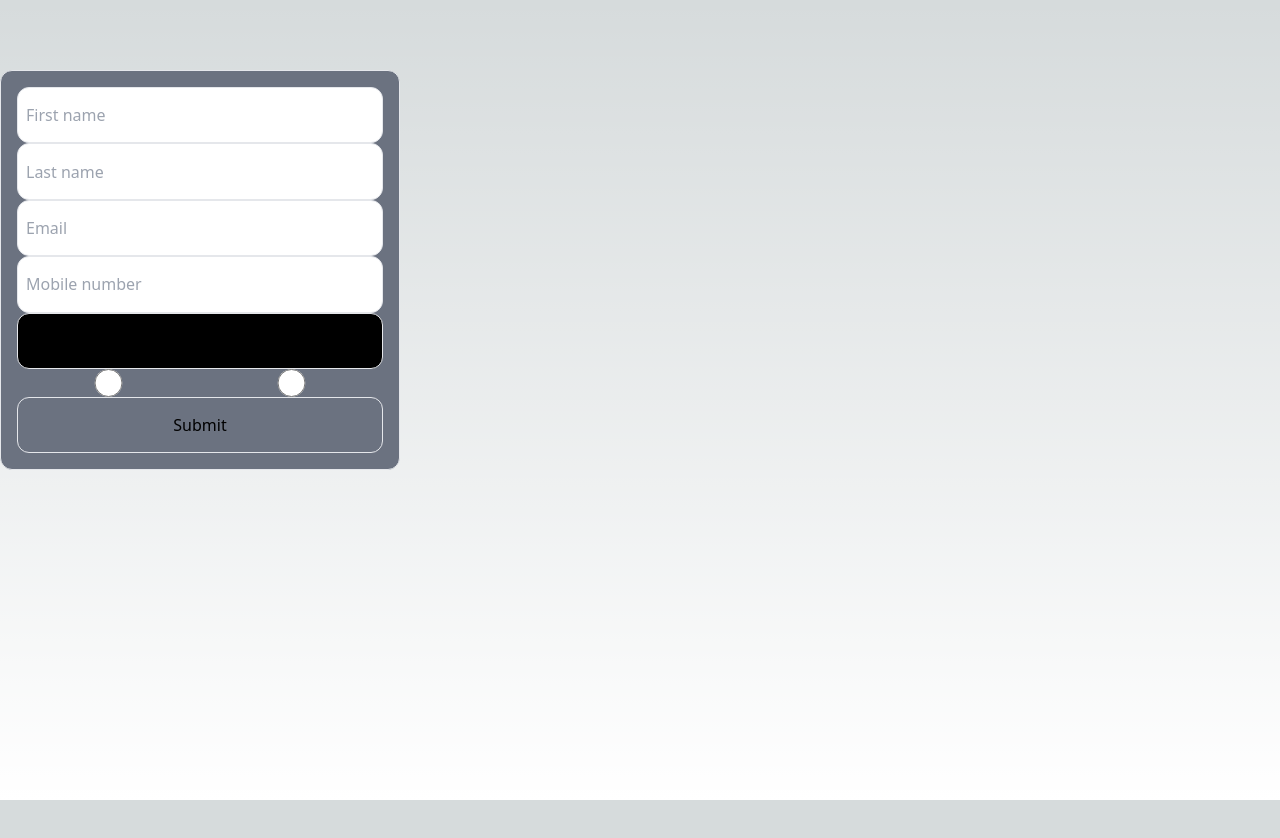
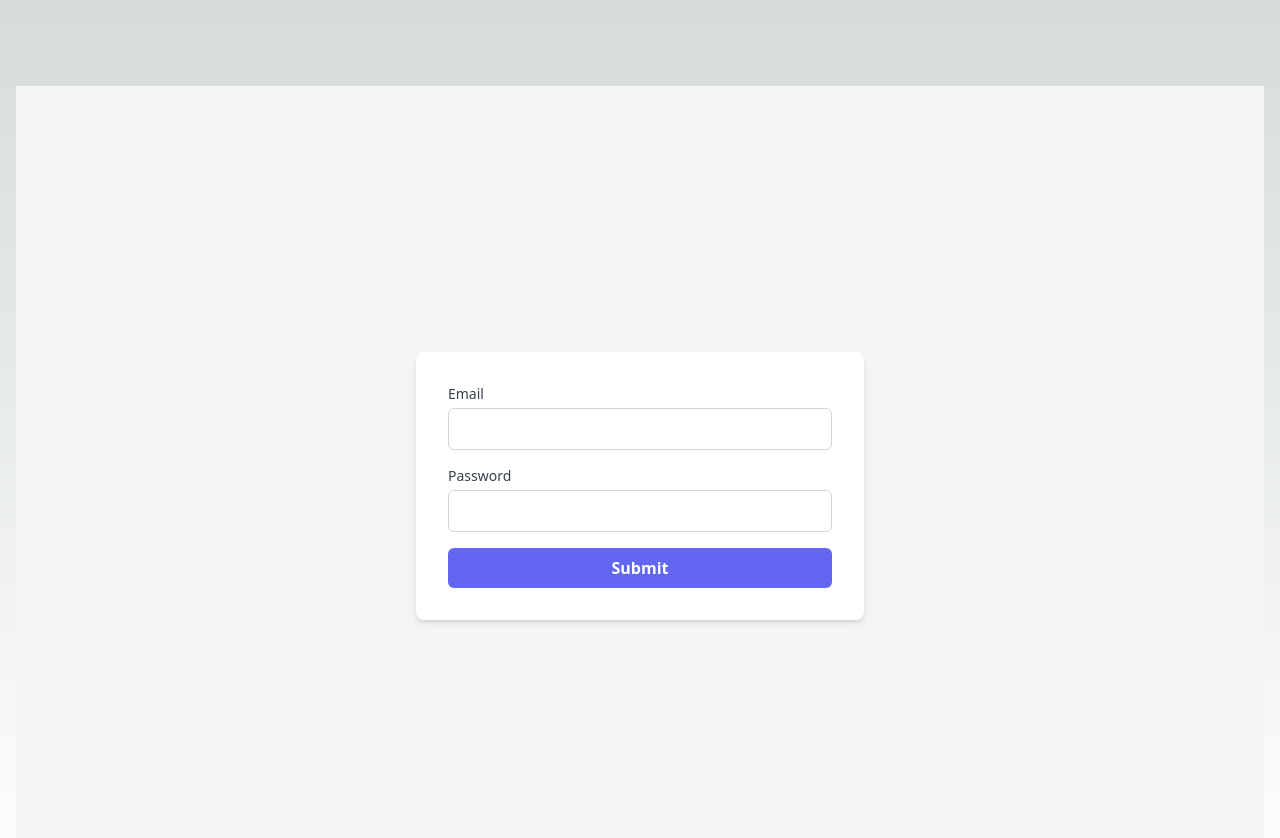
Before and after one commit to devdaogroup/mazda-app, a Next.js app: page /form in a window 1280 px wide. Shown: the top 838 px of the page. Before the commit the page ends 800 px from the top, so only its background shows below. Built offline with nearby package versions, Linux system fonts and the light colour scheme.

Commit message:
optimize dynamic form generator

```diff
--- a/src/components/extras/DynamicInput.tsx
+++ b/src/components/extras/DynamicInput.tsx
@@ -1,98 +1,73 @@
-import React from 'react';
-import {Controller, useForm} from 'react-hook-form';
-import * as yup from 'yup';
-import {yupResolver} from '@hookform/resolvers/yup';
-import {DynamicInputProps} from "@/types/FormTypes";
+import { Controller, useForm } from "react-hook-form";
 
+export type Field = {
+  name: string;
+  label: string;
+  type: string;
+  validationRule: Record<string, string | Record<string, string>>;
+  isRequired: boolean;
+};
 
+type FormFields = Field[];
 
-const DynamicInput: React.FC<DynamicInputProps> = ({inputProps, onSubmitCallback}) => {
-    const validationSchema = yup.object().shape(
-        inputProps.reduce((schema, field) => {
-            if (field.validation) {
-                schema[field.name] = field.validation;
-            } else {
-                schema[field.name] = yup
-                    .string()
-                    .matches(field.regex || /(?:)/, field.regexErrorMessage || 'Invalid input')
-                    .required(field.requiredErrorMessage || 'This field is required');
-            }
-            return schema;
-        }, {})
-    );
+type FormData = Record<string, string>;
 
-    const {control, handleSubmit, register, formState: {errors}} = useForm({
-        resolver: yupResolver(validationSchema),
-    });
+export default function App({ control, handleSubmit, fields }: any) {
+  const {
+    formState: { errors },
+  } = useForm();
 
-    const onSubmit = (data: Record<string, any>) => {
-        onSubmitCallback(data);
+  const onSubmit = (data: FormData) => {
+    console.log(data);
   };
 
   return (
-        <form onSubmit={handleSubmit(onSubmit)}>
-            {inputProps.map((input, index) => (
-                <div key={index}>
-                    <label>{input.label}</label>
-                    {input.type === 'dropdown' ? (
+    <div className="min-h-screen flex items-center justify-center bg-gray-100">
+      <form
+        onSubmit={handleSubmit(onSubmit)}
+        className="bg-white p-8 rounded-lg shadow-md max-w-md w-full"
+      >
+        {fields.map((field, index: number) => (
+          <div key={index} className="mb-4">
+            <label
+              htmlFor={field.name}
+              className="block text-sm font-medium text-gray-700"
+            >
+              {field.label}
+            </label>
             <Controller
-                            name={input.name}
+              name={field.name}
               control={control}
-                            render={({field}) => (
+              defaultValue=""
+              rules={field.validationRule}
+              render={({ field }) => (
                 <div>
-                                    <select {...field}>
-                                        {input.options?.map((option, optionIndex) => (
-                                            <option key={optionIndex} value={option.value}>
-                                                {option.label}
-                                            </option>
-                                        ))}
-                                    </select>
+                  <input
+                    {...field}
+                    type={field.type}
+                    className="text-black w-full mt-1 p-2 rounded-md border border-gray-300 focus:ring focus:ring-indigo-500 focus:border-indigo-500"
+                    required={field.isRequired}
+                  />
+                  {errors[field.name] && (
+                    <p className="text-red-500 text-xs mt-1">
+                      {errors[field.name].message}
+                    </p>
+                  )}
                 </div>
               )}
             />
-                    ) : input.type === 'radio' ? (
-                        <div>
-                            {input.options?.map((option, optionIndex) => (
-                                <div key={optionIndex}>
-                                    <input
-                                        type="radio"
-                                        value={option.value}
-                                        {...register(input.name)}
-                                    />
-                                    <label>{option.label}</label>
           </div>
         ))}
+
+        <div>
+          <button
+            type="submit"
+            className="w-full bg-indigo-500 text-white font-semibold py-2 px-4 rounded-md"
+          >
+            Submit
+          </button>
         </div>
-                    ) : input.type === 'checkbox' ? (
-                        <div>
-                            {input.options?.map((option, optionIndex) => (
-                                <div key={optionIndex}>
-                                    <input
-                                        type="checkbox"
-                                        value={option.value}
-                                        {...register(input.name)}
-                                    />
-                                    <label>{option.label}</label>
+      </form>
     </div>
-                            ))}
-                        </div>
-                    ) : (
-                        <Controller
-                            name={input.name}
-                            control={control}
-                            render={({field}) => (
-                                <div>
-                                    <input {...field} />
-                                    {errors[field.name] && <p>{errors[field.name].message}</p>}
-                                </div>
-                            )}
-                        />
-                    )}
-                </div>
-            ))}
-            <button type="submit">Submit</button>
-        </form>
   );
-};
-
-export default DynamicInput;
+}
--- a/src/pages/form.tsx
+++ b/src/pages/form.tsx
@@ -1,30 +1,47 @@
-import React from 'react';
-import { useForm } from 'react-hook-form';
+import DynamicFormGenerator from "@/components/extras/DynamicInput";
+import { Field, useForm } from "react-hook-form";
 
+const formFields = [
+  {
+    name: "email",
+    label: "Email",
+    type: "text",
+    validationRule: {
+      required: "Please don't leave this field empty",
+      pattern: {
+        value: /^[a-zA-Z0-9._-]+@[a-zA-Z0-9.-]+\.[a-zA-Z]{2,4}$/,
+        message: "Please enter a valid email address",
+      },
+    },
+    isRequired: true,
+  },
+  {
+    name: "password",
+    label: "Password",
+    type: "password",
+    validationRule: {
+      required: "Please don't leave this field empty",
+      minLength: {
+        value: 8,
+        message: "Password must be at least 8 characters",
+      },
+    },
+    isRequired: true,
+  },
+  // Add more fields as needed
+];
 export default function App() {
-    const { register, handleSubmit, formState: { errors } } = useForm();
-    const onSubmit = data => console.log(data);
-    console.log(errors);
+  const { control, handleSubmit } = useForm<Field>();
 
-    return (
-        <form className="bg-gray-500 p-4 rounded-xl w-[400px] h-[400px] flex flex-wrap border" onSubmit={handleSubmit(onSubmit)}>
-            <input className="border p-2 rounded-xl w-full text-black flex" type="text" placeholder="First name" {...register("First name", {required: true, maxLength: 80})} />
-            <input className="border p-2 rounded-xl w-full text-black flex" type="text" placeholder="Last name" {...register("Last name", {required: true, maxLength: 100})} />
-            <input className="border p-2 rounded-xl w-full text-black flex" type="text" placeholder="Email" {...register("Email", {required: true, pattern: /^\S+@\S+$/i})} />
-            <input className="border p-2 rounded-xl w-full text-black flex" type="tel" placeholder="Mobile number" {...register("Mobile number", {required: true, minLength: 6, maxLength: 12})} />
-            <select className="border bg-black p-2 rounded-xl w-full flex" {...register("Title", { required: true })}>
-                <option value="Mr">Mr</option>
-                <option value="Mrs">Mrs</option>
-                <option value="Miss">Miss</option>
-                <option value="Dr">Dr</option>
-            </select>
-
-             <div className="w-full flex justify-start">
-                 <input className="border p-2 rounded-xl w-full flex" {...register("Developer", { required: true })} type="radio" value="Yes" />
-                 <input className="border p-2 rounded-xl w-full flex" {...register("Developer", { required: true })} type="radio" value="No" />
-             </div>
-
-            <input className="border p-2 rounded-xl w-full flex" type="submit" />
-        </form>
-    );
+  return (
+    <>
+      <div className="p-4">
+        <DynamicFormGenerator
+          fields={formFields}
+          control={control}
+          handleSubmit={handleSubmit}
+        />
+      </div>
+    </>
+  );
 }
```
Lines whose indentation alone changed are shown as unchanged.
